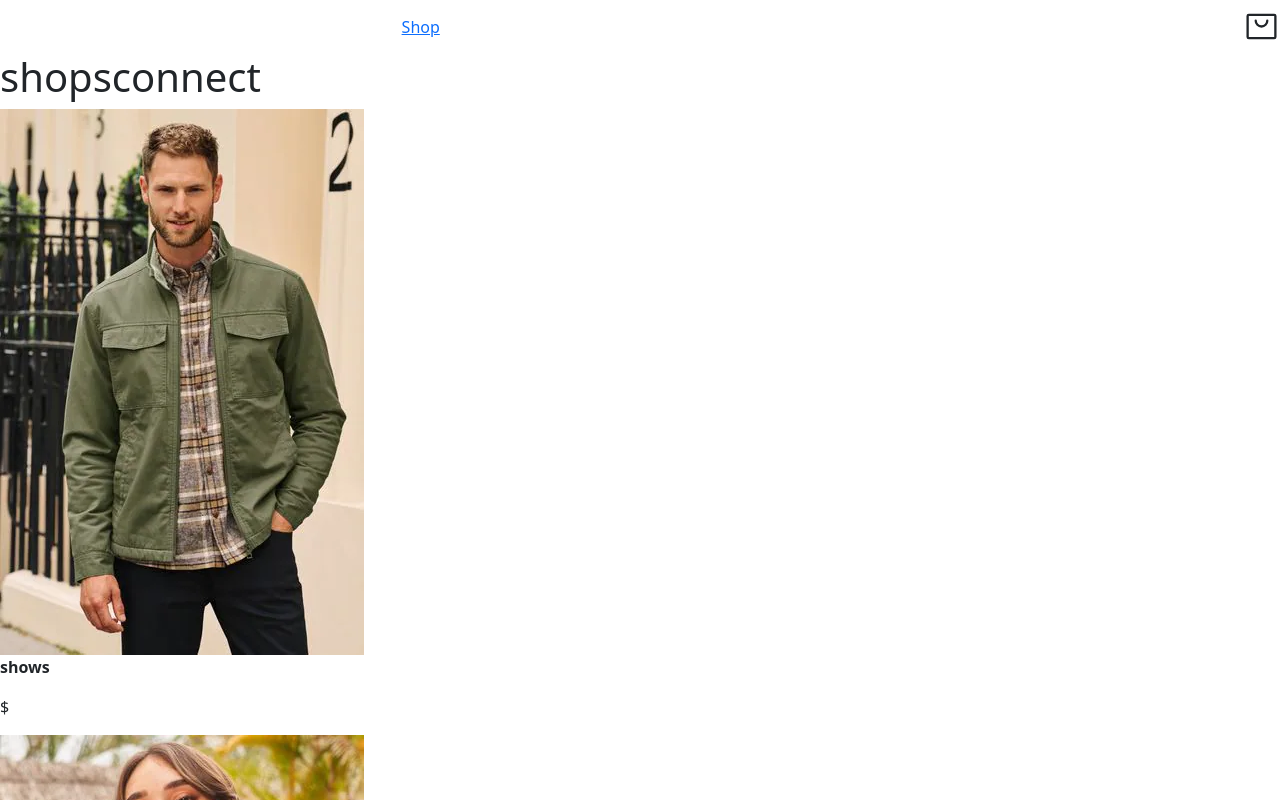
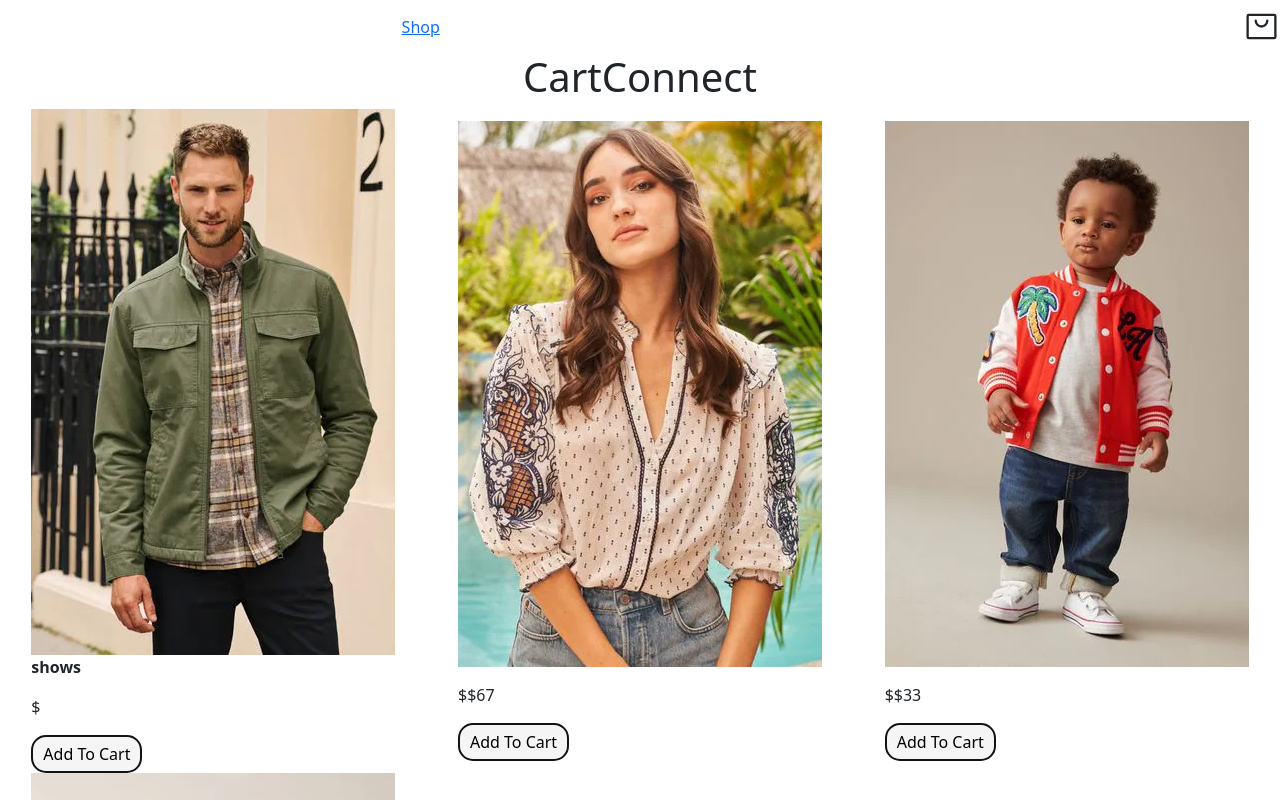
Before and after one commit to SamirSaigani/CS157C-team5, a React (Create React App) app in the folder frontend/: page / in a window 1280 px wide. Shown: the top 800 px of the page. Built offline with nearby package versions, Linux system fonts and the light colour scheme.

Commit message:
adding add button

```diff
--- a/frontend/src/pages/shop/product.jsx
+++ b/frontend/src/pages/shop/product.jsx
@@ -12,6 +12,7 @@ export const Product = (props) => {
         </p>
         <p>${price}</p>
     </div>
+    <button className='addToCartBttn'> Add To Cart</button>
     </div>
   )
 }
--- /dev/null
+++ b/frontend/src/pages/shop/shop.css
@@ -0,0 +1,49 @@
+.addToCartBttn{
+    background-color: whitesmoke;
+    border: 2px solid rgb(19,19,19);
+    min-width: 100px;
+    padding-left: 10px;
+    padding-right: 10px;
+    padding-top: 5px;
+    padding-bottom: 5px;
+    border-radius: 15px;
+}
+.addToCartBttn:hover{
+    background-color: rgb(19,19,19);
+    color: aqua;
+    cursor: pointer;
+}
+.shopTitle{
+    margin-top: 100 px;
+    text-align: center;
+    font-size: 40px;
+}
+.products
+{
+    width: 100%;
+    height: auto;
+    display: grid;
+    grid-template-columns: 1fr 1fr 1fr;
+    place-items: center;
+}
+.prduct{
+    border-radius: 15px;
+    width: 300px;
+    height: 350px;
+    margin: 100px;
+    display: flex;
+    flex-direction: column ;
+    justify-content: center;
+    align-items: center;
+
+}
+.prduct img{
+    width: 380px;
+}
+.product.description{
+    text-align: center;
+}
+.product:hover{
+    transition: 0.3s ease-in;
+    cursor: pointer;
+}
--- a/frontend/src/pages/shop/shop.jsx
+++ b/frontend/src/pages/shop/shop.jsx
@@ -1,16 +1,18 @@
 import { PRODUCTS } from '../../products'
 import React from 'react'
 import {Product} from "../shop/product";
+import"./shop.css";
 
 export const Shop = () => {
   return (
     <div className='shop'>
         <div className='shopTitle'>
-        <h1> shopsconnect</h1>
+        <h1> CartConnect</h1>
         </div>
-        <div className='products'> {PRODUCTS.map((product) => <Product data={product}/> )}
+        <div className='products'> {PRODUCTS.map((product) =>( <Product data={product}/>
+      ))}
 
         </div>
     </div>
-  )
+  );
 }
```
